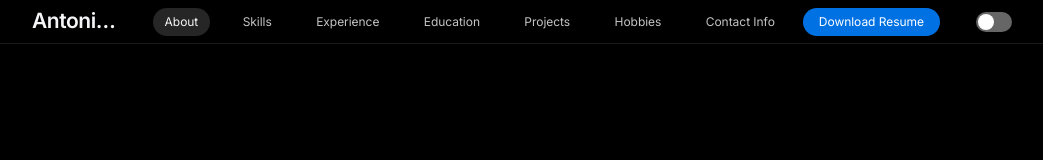
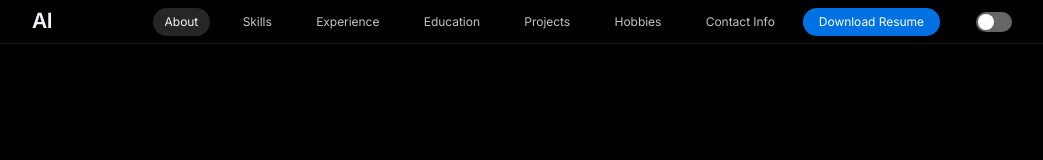
Before and after one commit to Antoniox200/antoniox200.github.io, a React (Vite) app: page / in a window 1280 px wide. Shown: the top 160 px of the page, without its empty margins (112-1155 px from the left). Built offline with nearby package versions, Linux system fonts and the light colour scheme.

Commit message:
Add scroll-to-top functionality and update header title with click event

```diff
--- a/src/components/Header.jsx
+++ b/src/components/Header.jsx
@@ -9,10 +9,13 @@ function Header() {
     }
     return false
   })
-
   const scrollToSection = (sectionId) => {
     document.getElementById(sectionId)?.scrollIntoView({ behavior: 'smooth' })
     setIsDrawerOpen(false)
+  }
+
+  const scrollToTop = () => {
+    window.scrollTo({ top: 0, behavior: 'smooth' })
   }
 
   useEffect(() => {
@@ -72,10 +75,15 @@ function Header() {
   }
 
   return (
-    <>
-      <header>
+    <>      <header>
         <div className="header-content">
-          <h1>Antonio Iadicicco</h1>
+          <h1
+            onClick={scrollToTop}
+            style={{ cursor: 'pointer' }}
+            title="Back to top"
+          >
+            AI
+          </h1>
           <nav className="desktop-nav">
             <ul>
               {navItems.map((item) => (
```
